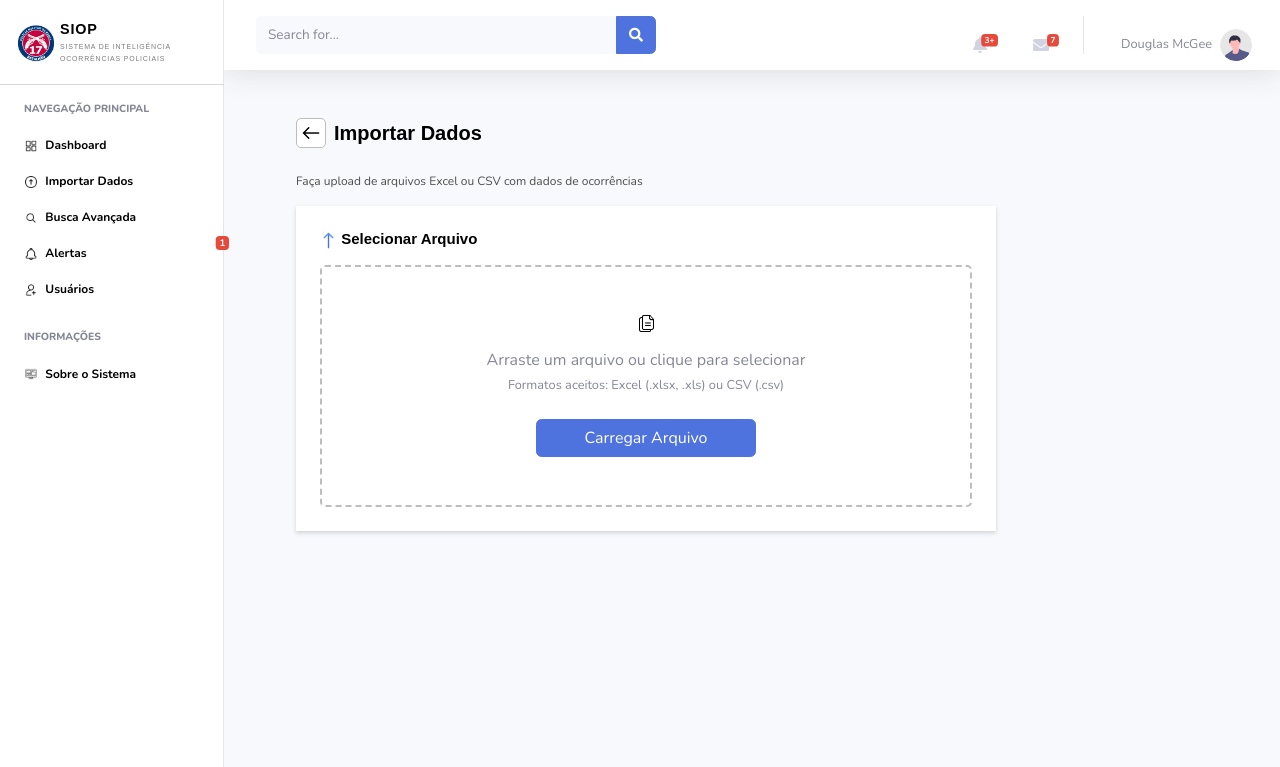
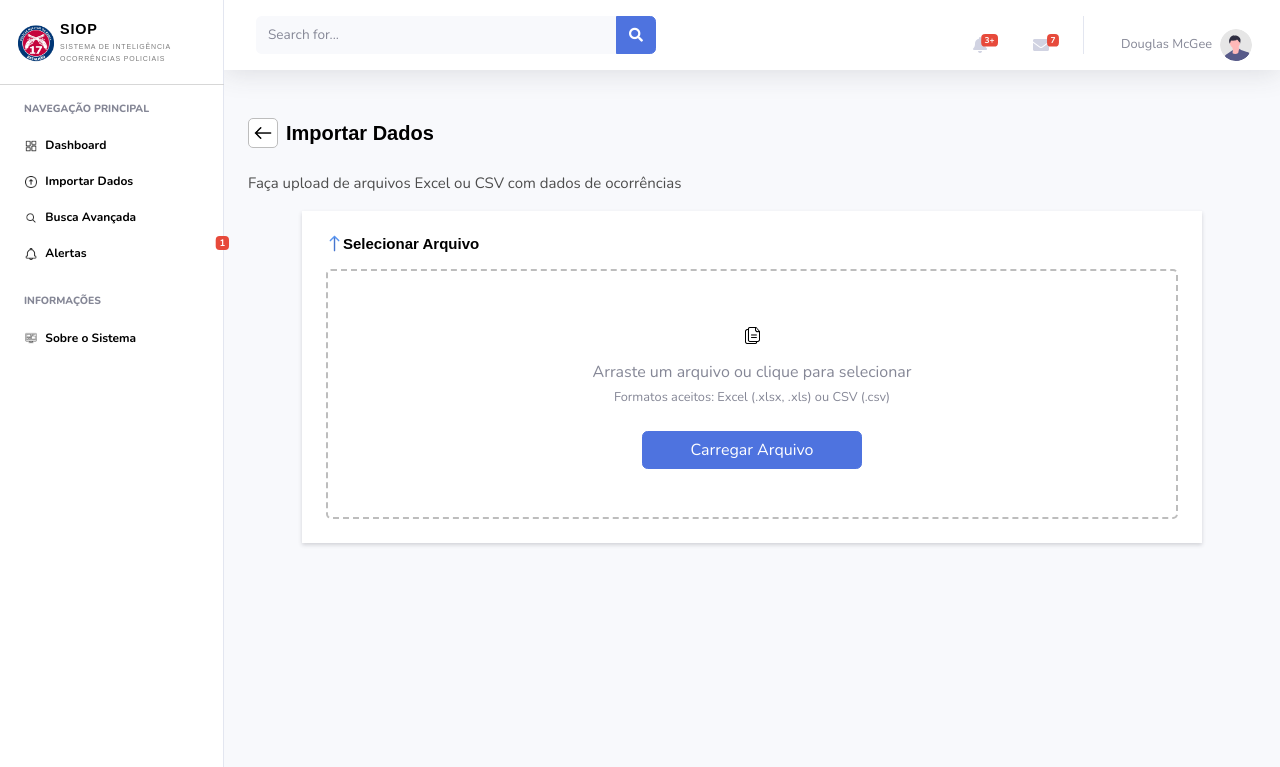
Before and after one commit to lucasxsdw/Projeto17BPM, a Django app: page /registro/ocorrencias/importar/ in a window 1280 px wide. Shown: the top 767 px of the page. Run offline with Django 5.2, Linux system fonts and the light colour scheme; parts of the project's set-up code (start-up, migrations or seed data) failed here and were passed over; some libraries are stand-ins or nearby versions.

Commit message:
feat: Cria página de alertas e organização dos blocos visuais

```diff
--- a/dashboard/urls.py
+++ b/dashboard/urls.py
@@ -1,7 +1,7 @@
-
-from django.urls import include, path
-from .views import dashboard_view
+from django.urls import path
+from . import views
 
 urlpatterns = [
-    path('', dashboard_view, name='dashboard'),
+    path('', views.dashboard_view, name='dashboard'),
+    path('alertas/', views.verificar_alertas_reincidencia, name='verificar_alertas_reincidencia'),
 ]
--- a/static/css/style.css
+++ b/static/css/style.css
@@ -131,7 +131,7 @@
 }
 
 .font-name-subtext{
-    font-size: 12px;
+    font-size: 15px;
     color: #4d4d4d !important;
 }
 
--- a/templates/__sidebar.html
+++ b/templates/__sidebar.html
@@ -2,7 +2,7 @@
 <link rel="stylesheet" href="{% static 'css/style.css' %}">
 <ul class="navbar-nav bg-gradient-white sidebar sidebar-dark accordion border-right" id="accordionSidebar">
 
-  <a class="sidebar-brand d-flex align-items-center justify-content-start" href="{% url 'home' %}">
+  <a class="sidebar-brand d-flex align-items-center justify-content-start" href="{% url 'dashboard' %}">
     <div class="sidebar-brand-icon">
         <img src="{% static 'img/logo-17bpm.png' %}" alt="17BPM Logo" class="img-fluid logo-siop">
 </div>
@@ -22,7 +22,8 @@
 
 
      <li class="nav-item">
-    <a class="nav-link text-dark" href="dashboard/">
+    <a class="nav-link text-dark" href="{% url 'dashboard' %}">
+
             <img src="{% static 'img/painel-de-controle.png' %}" class="nav-icon" alt="Ícone">
             <span class="font-name">Dashboard</span>
     </a>
@@ -48,21 +49,12 @@
 </li>
 
 <li class="nav-item">
-    <a class="nav-link text-dark" href="#">
+    <a class="nav-link text-dark" href="{% url 'verificar_alertas_reincidencia' %}">
         <img src="{% static 'img/notificacao.png' %}" class="nav-icon" alt="">
         <span class="font-name">Alertas</span>
         <span class="badge badge-danger badge-counter">1</span>
     </a>
 </li>
-
-<li class="nav-item">
-    <a class="nav-link text-dark" href="#">
-        <img src="{% static 'img/adicionar-usuario.png' %}" class="nav-icon" alt="">
-        <span class="font-name  " >Usuários</span>
-    </a>
-</li>
-
-
 
     <hr class="sidebar-divider">
 
--- a/templates/dashboard/index.html
+++ b/templates/dashboard/index.html
@@ -126,6 +126,10 @@
 </div>
 
 
+
+
+
+
 </div>
 
 <script src="https://cdn.jsdelivr.net/npm/chart.js"></script>
--- a/templates/ocorrencias/ocorrencia_form.html
+++ b/templates/ocorrencias/ocorrencia_form.html
@@ -2,19 +2,19 @@
 {% load static %}
 {% block content %}
 
+<div class="container mt-5">
 
+    <!-- Header (voltar + título) -->
+    <div class="mb-4 d-flex flex-wrap align-items-center gap-2">
+        <a href="javascript:history.back()" class="text-decoration-none d-flex align-items-center">
+            <img src="{% static 'img/seta-voltar.png' %}" class="nav-icon-import-back me-2" alt="">
+            <span class="fw-bold font-name-import ml-2">Importar Dados</span>
+        </a>
+    </div>
 
-<div class="container mt-5 ml-5 ">
-    <div class="mb-4 d-flex align-items-center gap-2">
-    <!-- Link de voltar -->
-    <a href="javascript:history.back()" class="text-decoration-none d-flex align-items-center">
-        <img src="{% static 'img/seta-voltar.png' %}" class="nav-icon-import-back me-2 "  alt="">
-        <span class="fw-bold font-name-import ml-2 ">Importar Dados</span>
-    </a>
-</div>
-
-<p class="text-muted font-name-subtext" >Faça upload de arquivos Excel ou CSV com dados de ocorrências</p>
-
+    <p class="text-muted font-name-subtext">
+        Faça upload de arquivos Excel ou CSV com dados de ocorrências
+    </p>
 
     <!-- mensagens Django -->
     {% if messages %}
@@ -32,45 +32,56 @@
     {% endif %}
 
     <form action="{% url 'ocorrencia_form' %}" method="post" enctype="multipart/form-data"
-          class="bg-white shadow-sm p-4 rounded-3 mb-4"
-          style="max-width: 700px;">
+          class="bg-white shadow-sm p-4 rounded-3 mb-4 mx-auto"
+          style="max-width: 900px; width: 100%;">
 
         {% csrf_token %}
 
-        <h5 class=" mb-3 font-name-import-two">
-            <img src="{% static 'img/seta-cima.png' %}" class="nav-icon-import" alt="">
-            <i class="bi bi-upload "></i> Selecionar Arquivo
+        <h5 class="mb-3 font-name-import-two d-flex align-items-center">
+            <img src="{% static 'img/seta-cima.png' %}" class="nav-icon-import me-2" alt="">
+            <i class="bi bi-upload"></i> Selecionar Arquivo
         </h5>
 
-        <!-- Área de drag-and-drop -->
-        <div class="border border-2 border-dashed rounded-3 d-flex flex-column align-items-center justify-content-center p-5 text-center container-import"
+        <!-- Área de drag-and-drop responsiva -->
+        <div class="border border-2 border-dashed rounded-3 d-flex flex-column
+                    align-items-center justify-content-center p-4 p-md-5 text-center container-import"
              style="border-style: dashed; min-height: 200px; cursor: pointer;"
              onclick="document.getElementById('fileInput').click()">
 
             <i class="bi bi-file-earmark-text text-secondary" style="font-size: 3rem;"></i>
-            <img src="{% static 'img/file.png' %}" class="nav-icon-import" alt="">
+            <img src="{% static 'img/file.png' %}" class="nav-icon-import mt-2" alt="">
             <p class="mt-3 mb-1">Arraste um arquivo ou clique para selecionar</p>
-            <small class="text-muted">Formatos aceitos: Excel (.xlsx, .xls) ou CSV (.csv)</small>
-            <input type="file" name="arquivo" id="fileInput" accept=".xlsx,.xls,.csv" required hidden>
 
-            <button type="submit" class="btn btn-primary mt-4 px-5">Carregar Arquivo</button>
+            <small class="text-muted d-block">
+                Formatos aceitos: Excel (.xlsx, .xls) ou CSV (.csv)
+            </small>
+
+            <input type="file" name="arquivo" id="fileInput"
+                   accept=".xlsx,.xls,.csv" required hidden>
+
+            <button type="submit" class="btn btn-primary mt-4 px-4 px-md-5">
+                Carregar Arquivo
+            </button>
         </div>
-
-
 
         <!-- Preview do arquivo -->
         <div id="filePreview" class="mt-3 d-none">
-            <div class="d-flex align-items-center justify-content-between bg-light p-3 rounded">
+            <div class="d-flex flex-column flex-md-row align-items-md-center
+                        justify-content-between bg-light p-3 rounded gap-3">
+
                 <div>
                     <i class="bi bi-file-earmark-excel text-primary"></i>
                     <span id="fileName" class="ms-2"></span>
                     <small id="fileSize" class="text-muted ms-2"></small>
                 </div>
-                <button type="submit" class="btn btn-success">Processar</button>
+
+                <button type="submit" class="btn btn-success">
+                    Processar
+                </button>
             </div>
         </div>
+
     </form>
 </div>
 
-
 {% endblock %}
--- a/templates/ocorrencias/ocorrencias_list.html
+++ b/templates/ocorrencias/ocorrencias_list.html
@@ -16,7 +16,7 @@
 
     <div class="row ">
         <!-- FILTROS -->
-            <div class="col-12">
+            <div class="col-12" >
             <div class="container-filter bg-white shadow rounded mb-3 compact-text">
                 <div class="d-flex align-items-center p-3 border-bottom">
                 <img src="{% static 'img/filtro.png' %}" class="me-2" alt="Filtro" style="width: 22px; height: 22px;">
```
Also changed, not shown: other parts of static/css/style.css (+40 -3 lines), dashboard/views.py (+43 -2 lines), registro/models.py (+11 -14 lines), templates/dashboard/alert.html (added, +59 -0 lines), db.sqlite3, registro/migrations/0007_alter_alerta_options_remove_alerta_data_hora_alerta_and_more.py (added), templates/informaçoes/sobre.html (added).
